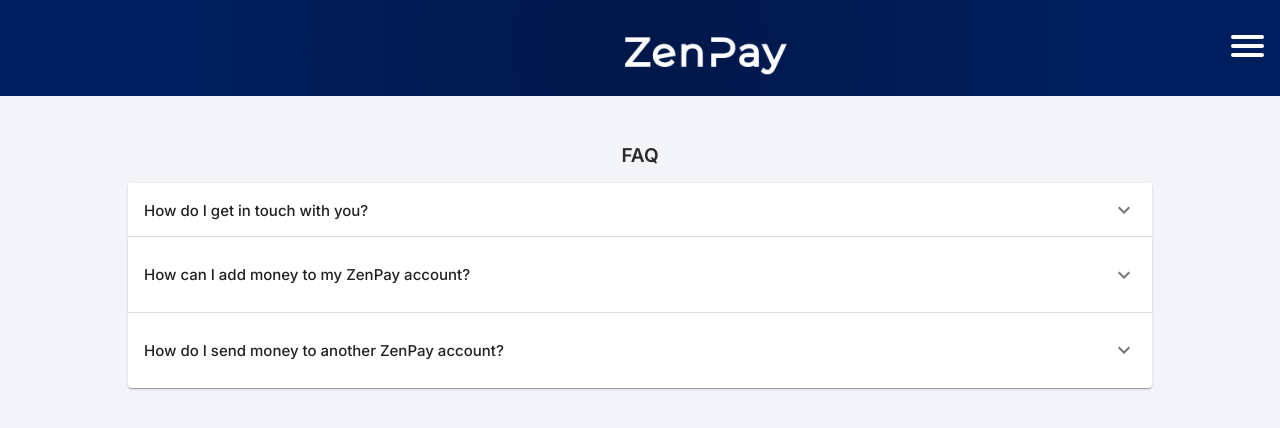
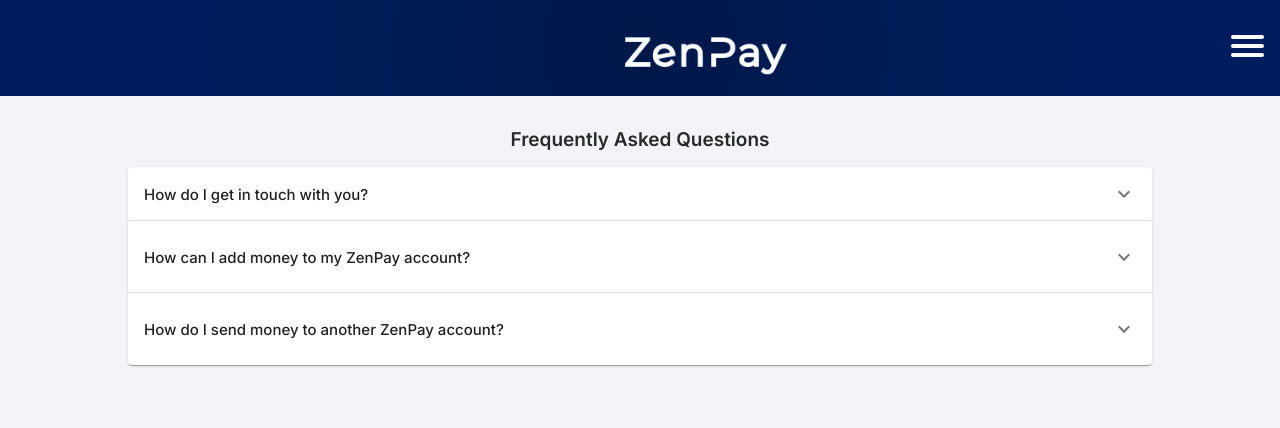
Before and after one commit to e-zetterberg/zen-pay, a Next.js app in the folder client/: page /faq in a window 1280 px wide. Shown: the top 428 px of the page. Built offline with nearby package versions, Linux system fonts and the light colour scheme; no server answers.

Commit message:
faq and contact scaling

```diff
--- a/client/app/contactform/page.jsx
+++ b/client/app/contact/page.jsx
@@ -30,7 +30,7 @@ const ContactForm = () => {
           <form className="contact-form">
             <input className="contact-field" placeholder="Full name" />
             <input className="contact-field" placeholder="Email address" />
-            <textarea className="contact-field-message" placeholder="  Send us your message here" />
+            <textarea className="contact-field-message" placeholder="  Write your message here" />
             <div className="contact-">
               <button className="send--btn" onClick={(e) => handleClick(e)} type="submit">
                 Send
--- a/client/app/faq/page.jsx
+++ b/client/app/faq/page.jsx
@@ -9,7 +9,7 @@ const Faq = () => (
   <MotionProvider>
     <main className="main faq--container">
       <div className="faq--contents">
-        <div className="faq--page-title">FAQ</div>
+        <div className="faq--page-title">Frequently Asked Questions</div>
         <SimpleAccordion className="faq--accordion" />
       </div>
     </main>
--- a/client/components/Accordion.jsx
+++ b/client/components/Accordion.jsx
@@ -22,7 +22,7 @@ const SimpleAccordion = () => (
         <p className="faq--answer">
           You can send us your query through
           {' '}
-          <Link className="redirect-link-to-form" href="./contactform">this contact form.</Link>
+          <Link className="redirect-link-to-form" href="/contact">this contact form.</Link>
         </p>
       </AccordionDetails>
     </Accordion>
--- a/client/styles/Faq.css
+++ b/client/styles/Faq.css
@@ -24,8 +24,7 @@
     flex-direction: column;
     align-items: center;
     justify-content: flex-start;
-    margin-top: 3em;
-    height: 40em;
+    margin-top: 4vh;
     row-gap: 1em;
     width: 80%;
     font-family: 'system-ui';
@@ -37,7 +36,7 @@
 }
 
 .accordion--panel2 {
-    height: 4.7em;
+    height: 9vh;
 }
 
 .redirect-link-to-form {
```
Also changed, not shown: client/styles/contactform.css (+7 -5 lines).
